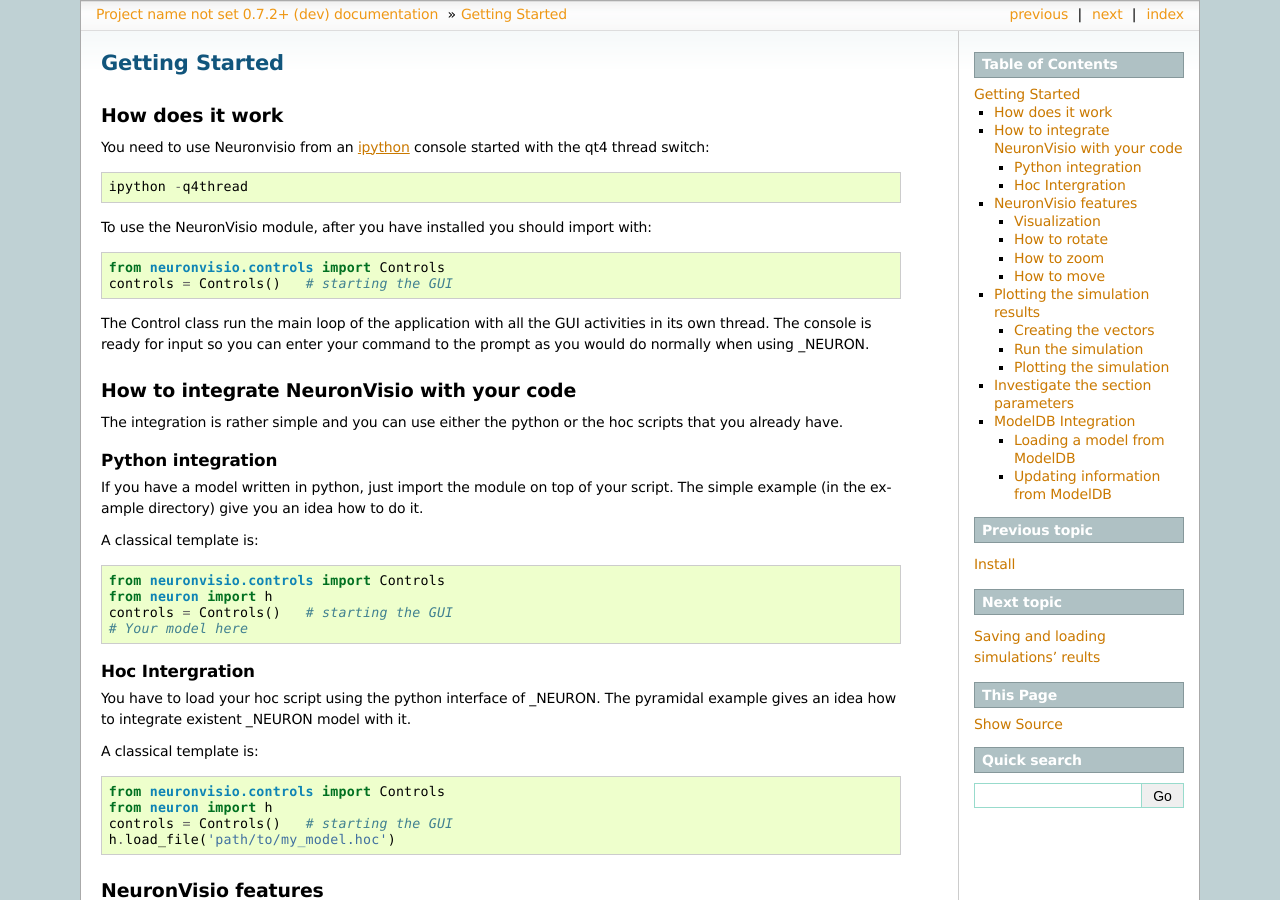
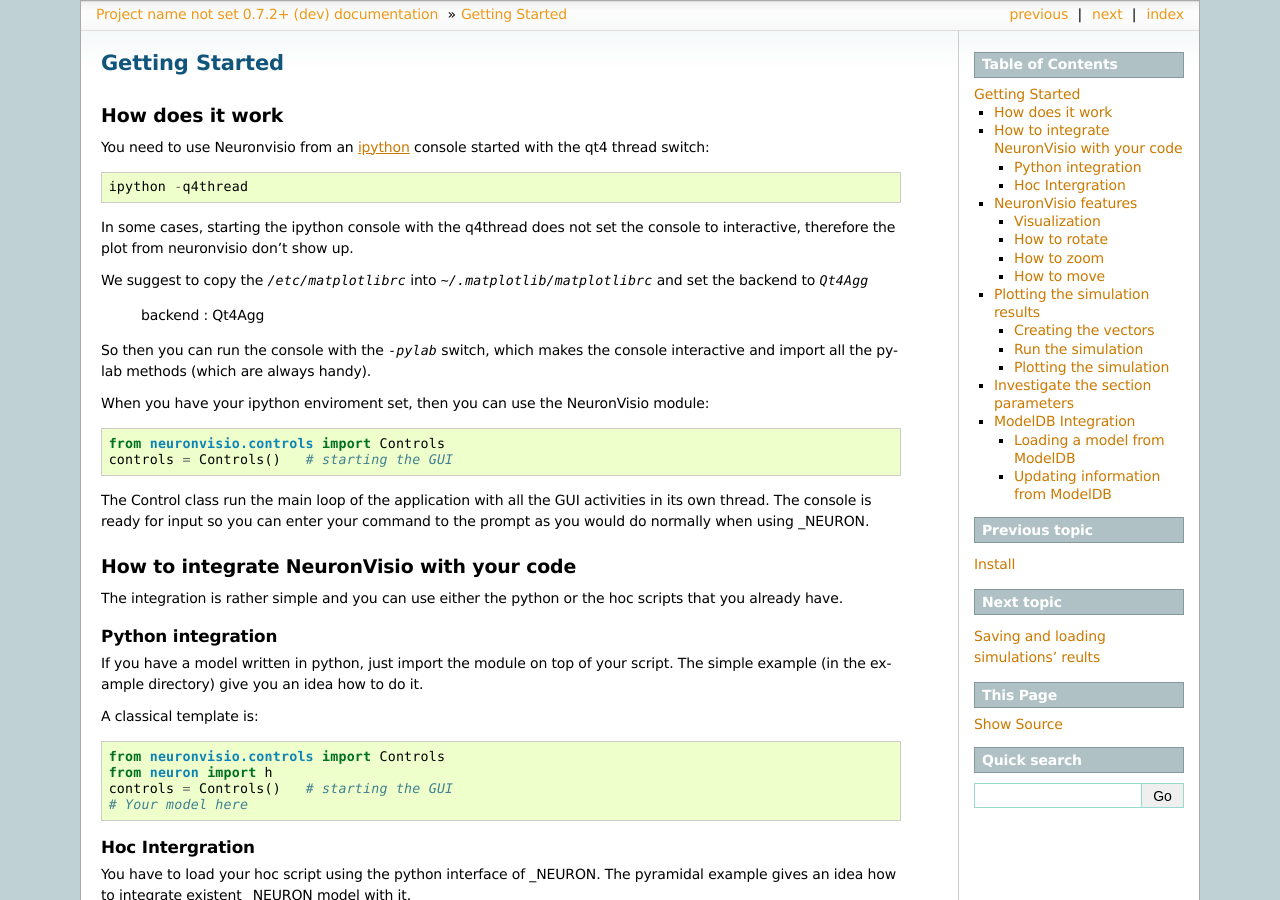
Before and after one commit to mattions/neuronvisio, a Sphinx documentation site: the page built from docs/gettingstarted.rst, in a window 1280 px wide and 900 px high. Built offline with Sphinx 7.4.7, drawn with Linux system fonts in a browser that asks for light colours; formulas are drawn with MathJax 3; the version number is read from the project's files by our own code.

Commit message:
Added how to configure uipython with pylab.

```diff
--- a/CHANGES.rst
+++ b/CHANGES.rst
@@ -1,6 +1,7 @@
 0.7.2+ -- development
 =====================
 
+- Inserted how to configure ipython with the pylab and Q4Agg support in the doc
 - Selected section is now stored and used if the vector are created only for one sec
 - Inserted two new models on the ModelDb.xml. Fix #30.
 
--- a/docs/gettingstarted.rst
+++ b/docs/gettingstarted.rst
@@ -11,7 +11,18 @@
 
 .. _ipython: http://ipython.scipy.org/
 
-To use the NeuronVisio module, after you have installed you should import with::
+In some cases, starting the ipython console with the q4thread does not set the console to
+interactive, therefore the plot from neuronvisio don't show up.
+
+We suggest to copy the `/etc/matplotlibrc` into `~/.matplotlib/matplotlibrc` and set the
+backend to `Qt4Agg`
+
+	backend      : Qt4Agg
+
+So then you can run the console with the `-pylab` switch, which makes the console
+interactive and import all the pylab methods (which are always handy).
+
+When you have your ipython enviroment set, then you can use the NeuronVisio module::
 
     from neuronvisio.controls import Controls
     controls = Controls()   # starting the GUI
```
